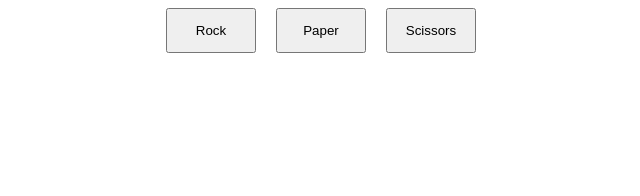
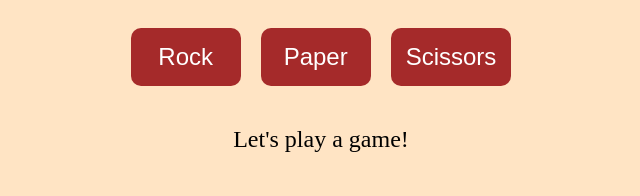
Before and after one commit to illider8bread/rps_shoot, a plain HTML site: page index.html in a window 1280 px wide. Shown: the whole page, without its empty margins (319-959 px from the left). Drawn offline with Linux system fonts and the light colour scheme.

Commit message:
Properly completed and linked new files
Moved script to JS file.
Moves styling to CSS file.
Linked CSS and JS to HTML.
Added CSS to change colors, alignments, and fontsize.

```diff
--- a/index.html
+++ b/index.html
@@ -4,98 +4,17 @@
     <meta charset="UTF-8">
     <meta name="viewport" content="width=device-width, initial-scale=1.0">
     <title>Document</title>
+    <link rel="stylesheet" href="style.css">
+    <script type="javascript" src="java.js"></script>
 </head>
 <body>
-    <script>
-        function getComputerChoice(){
-            const randomNum =(Math.random() * 100) + 1;
-            if (randomNum <= 33){
-                return("rock");
-            } else if (randomNum >= 66){
-                return("paper");
-            } else {
-                return("scissors");
-            }
-        }
-
-        function playGame(){
-
-            let rockBtn = querySelector("#r");
-            rockBtn.addEventListener("click", playRound("rock", getComputerChoice() ));
-
-            let paperBtn = querySelector("#p");
-            paperBtn.addEventListener("click", playRound("paper", getComputerChoice() ));
-
-            let scissorsBtn = querySelector("#s");
-            scissorsBtn.addEventListener("click", playRound("scissors", getComputerChoice() ));
-
-            let answerDiv = querySelector(".two");
-
-            let humanScore = 0;
-            let computerScore = 0;
-
-             function playRound(humanChoice, computerChoice){
-
-                humanChoice = humanChoice.toLowerCase();
-                console.log(humanChoice + " vs " + computerChoice);
-                if (humanChoice === computerChoice){
-                    answerDiv.textContent("It's a tie, which means either you both win or you both lose. It's up to you.");
-
-                } else if ((humanChoice === "rock" && computerChoice === "scissors") ||
-                (humanChoice === "paper" && computerChoice === "rock") ||
-                (humanChoice === "scissors" && computerChoice === "paper")){
-                    humanScore = humanScore + 1;
-                    answerDiv.textContent("congrats bro, you beat a computer. yeehaw.")
-
-                } else if ((humanChoice === "rock" && computerChoice === "paper") ||
-                (humanChoice === "paper" && computerChoice === "scissors") ||
-                (humanChoice === "scissors" && computerChoice === "rock")){
-                    computerScore = computerScore + 1;
-                    answerDiv.textContent("you lost, idiot.")
-                }
-
-                let score = "Score H"+ humanScore + ":C" + computerScore;
-                answerDiv.textContent(score);
-
-            }
-
-        let finalScore = "";
-        if (humanScore > computerScore){
-            finalScore = "You Win! " + humanScore + " to" + computerScore;
-        } else if (humanScore < computerScore){
-            finalScore = "You Lose! " + computerScore + " to " + humanScore;
-        } else {
-            finalScore = "It's a tie :/ " + computerScore + " = " + humanScore;
-        }
-
-        console.log("GAME OVER! ");
-        console.log(finalScore);
-        }
-
-        playGame();
-    </script>
-    <style>
-        button{
-            box-sizing: border-box;
-            width: 90px;
-            height: 45px;
-            padding: auto;
-        }
-        div.one{
-            width: 100%;
-            display:flex;
-            align-items:center;
-            justify-content:center;
-            gap:20px;
-        }
-    </style>
     <div class="one">
     <button id="r">Rock</button>
     <button id="p">Paper</button>
     <button id="s">Scissors</button>
     </div>
     <div class="two">
-
+        Let's play a game!
     </div>
 </body>
 </html>
--- a/style.css
+++ b/style.css
@@ -0,0 +1,33 @@
+body{
+    background-color: bisque;
+    font-size: 18pt;
+}
+
+button{
+    box-sizing: border-box;
+    width: auto;
+    min-width: 110px;
+    height: auto;
+    padding: 15px;
+    background-color: brown;
+    color: white;
+    border-style: none;
+    border-radius: 10px;
+    font-size: 18pt;
+}
+
+div.one{
+    width: 100%;
+    display:flex;
+    align-items:center;
+    justify-content:center;
+    gap:20px;
+    padding: 20px 0 0 0;
+}
+
+div.two{
+    box-sizing: border-box;
+    padding: 40px;
+    width: 100%;
+    text-align: center;
+}
```
Also changed, not shown: java.js (+66 -0 lines).
